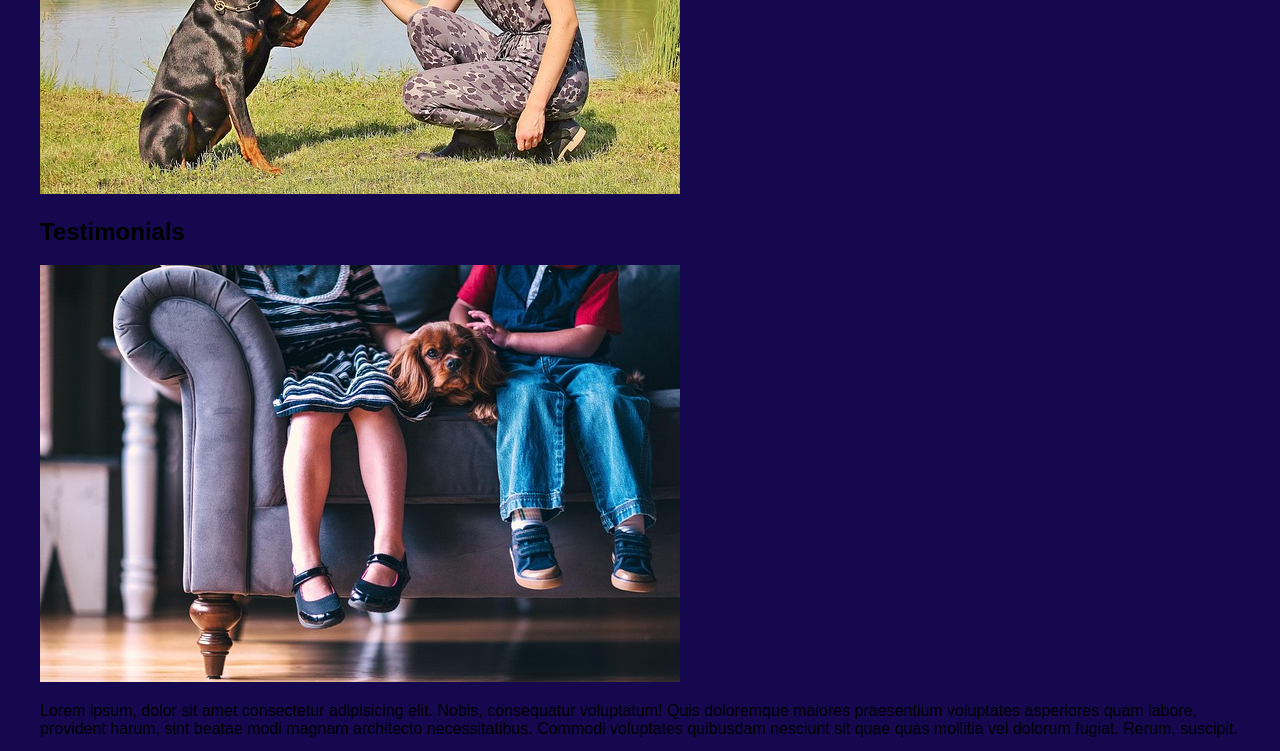
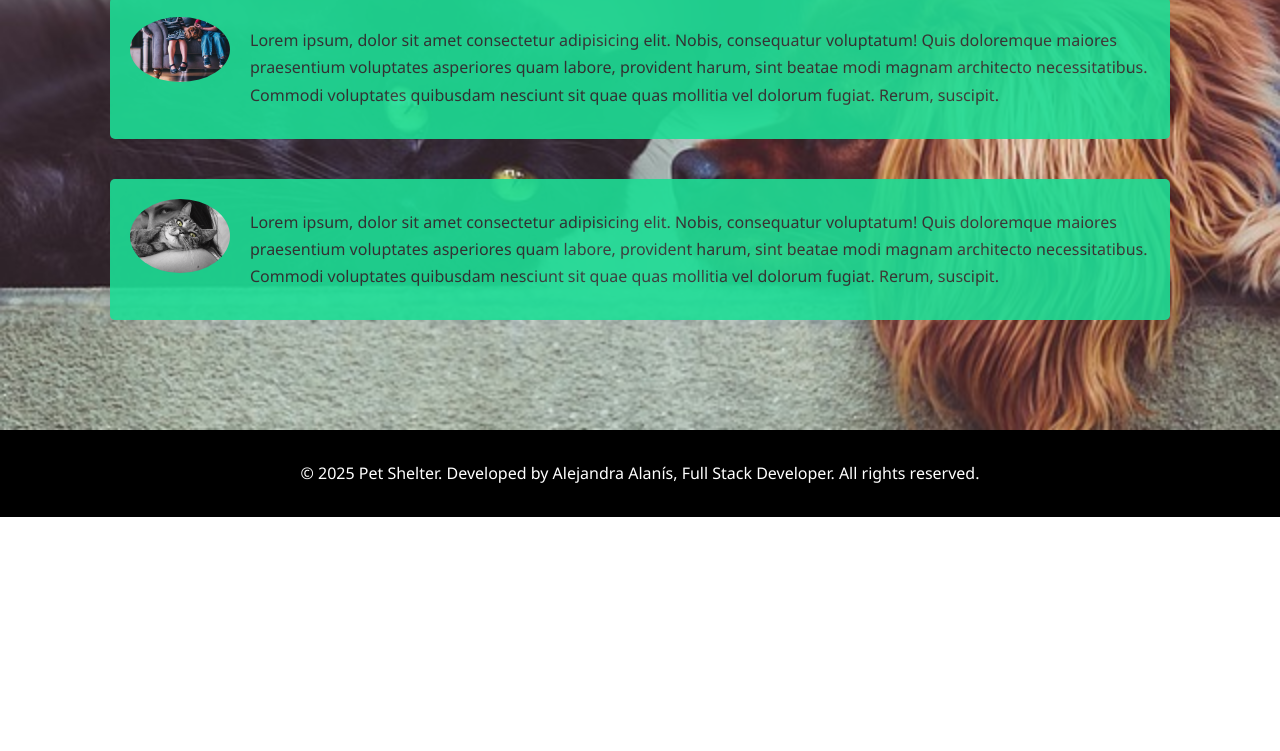
Before and after one commit to aalanissn/Frontend, a plain HTML site: page docs/petshelter/about.html in a window 1280 px wide. Shown: the part 572-1323 px from the top of the page. After the commit the page ends 1089 px from the top, so only its background shows below. Drawn offline with Linux system fonts and the light colour scheme; files that its build step writes are made by us from their sources; files whose address does not match are found by name.

Commit message:
se enlaza css

```diff
--- a/docs/petshelter/about.html
+++ b/docs/petshelter/about.html
@@ -6,7 +6,7 @@
     <meta name="description" content="Welcome to the pet shelter, looking for love on 4 paws">
     <meta name="keywords" content="pets, animals, Shelter, pet adoption">
     <meta http-equiv="X-UA-Compatible" content="ie=edge">
-    <link rel="stylesheet" href="/scr/css/style.css">
+    <link rel="stylesheet" href="./css/style.css">
     <title>Pet Shelter | About</title>
 </head>
 <body>
```
Also changed, not shown: docs/petshelter/contact.html (+1 -1 lines).
